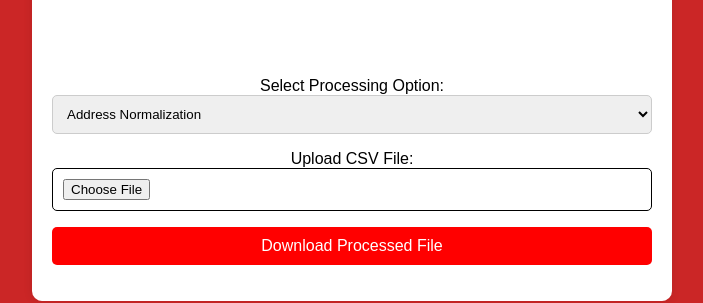
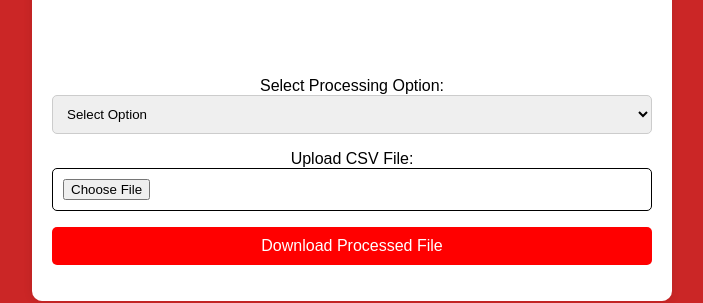
Before and after one commit to haider-06418/TQM-Portal, a Flask app: page /home in a window 1280 px wide. Shown: the part 209-512 px from the top of the page, without its empty margins (288-991 px from the left). Run offline with Flask 3, Linux system fonts and the light colour scheme.

Commit message:
removed extra code

```diff
--- a/templates/home.html
+++ b/templates/home.html
@@ -1,28 +1,5 @@
 <!-- templates/home.html -->
-<!-- <!DOCTYPE html>
-<html lang="en">
-<head>
-    <meta charset="UTF-8">
-    <meta http-equiv="X-UA-Compatible" content="IE=edge">
-    <meta name="viewport" content="width=device-width, initial-scale=1.0">
-    <title>Home - Data Preprocessing Portal</title>
-    <link rel="stylesheet" href="{{ url_for('static', filename='styles.css') }}">
-</head>
-<body>
-    <div class="home-container">
-        <h1>Data Preprocessing Options</h1>
-        <ul>
-            <li><a href="#">Address Normalization</a></li>
-            <li><a href="#">RFO Assignment</a></li>
-            <li><a href="#">Repeated Customer</a></li>
-            <li><a href="#">Out of TAT</a></li>
-        </ul>
-    </div>
-</body>
-</html> -->
 
-
-<!-- templates/home.html -->
 <!DOCTYPE html>
 <html lang="en">
 <head>
@@ -40,6 +17,7 @@
         <div class="processing-box">
             <label for="preprocessing-option">Select Processing Option:</label>
             <select id="preprocessing-option" name="preprocessing-option">
+                <option value="choose-option">Select Option</option>
                 <option value="address-normalization">Address Normalization</option>
                 <option value="rfo-assignment">RFO Assignment</option>
                 <option value="repeated-customer">Repeated Customer</option>
```
Also changed, not shown: static/styles.css (+2 -61 lines), templates/login.html (+2 -7 lines).
